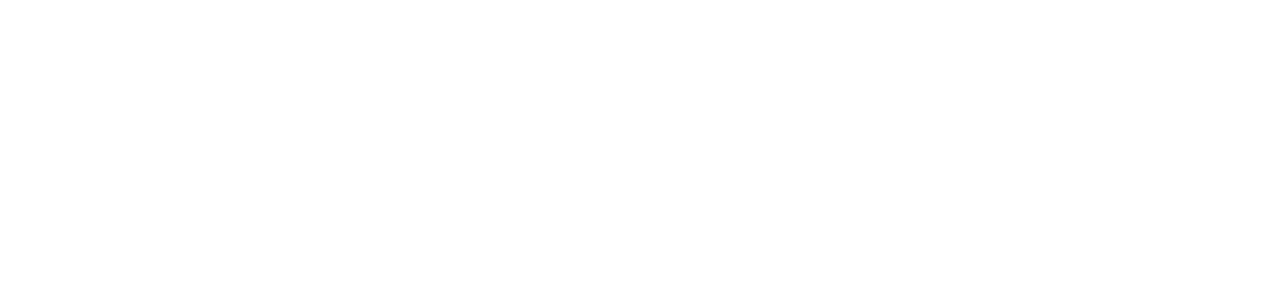
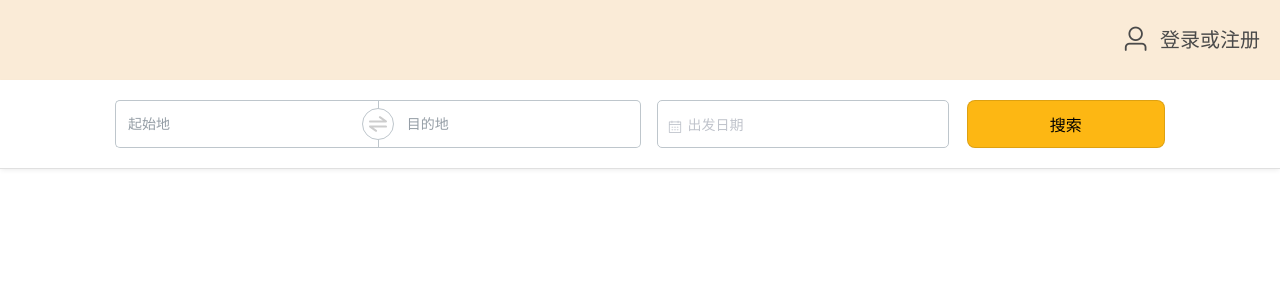
Before and after one commit to zpy1207/ticket-purchase, a Nuxt app: page /searchDetail in a window 1280 px wide. Before the commit this address had no page. Shown: the top 300 px of the page. Built offline with nearby package versions, Linux system fonts and the light colour scheme.

Commit message:
build search-datail page

```diff
--- /dev/null
+++ b/assets/styles/components/headerTab.scss
@@ -0,0 +1,11 @@
+@import "./../index.scss";
+
+.index-page__login {
+  display: flex;
+  justify-content: center;
+  align-items: center;
+}
+
+.login-or-register {
+  font-size: 1.25rem;
+}
--- a/assets/styles/components/searchTab.scss
+++ b/assets/styles/components/searchTab.scss
@@ -1 +1,11 @@
-@import "./../main.scss";
+@import "./../index.scss";
+
+.input-date {
+  span {
+    text-align: center;
+  }
+}
+
+.el-date-table td span {
+  text-align: center;
+}
--- a/assets/styles/index.scss
+++ b/assets/styles/index.scss
@@ -11,6 +11,7 @@
   align-items: center;
   justify-content: flex-end;
   padding: 20px;
+  min-height: 50px;
 
   .index-page__header-icon {
     font-size: 1.8rem;
@@ -41,6 +42,10 @@
 
   .el-input__inner {
     border: 0px solid ;
+  }
+
+  .el-input__icon {
+    line-height: 35px;
   }
 }
 
@@ -89,6 +94,6 @@
 .tab-view {
   position: relative;
   transition: height .3s ease;
-  overflow: auto;
+  // overflow: auto;
   height: auto;
 }
--- a/assets/styles/main.scss
+++ b/assets/styles/main.scss
@@ -16,7 +16,7 @@
 body {
   text-align: right;
   line-height: 1.55;
-  overflow: overlay;
+  // overflow: overlay;
   max-width: 100%;
   margin: 0;
   padding: 0;
@@ -52,10 +52,14 @@
 
   .is-first-input {
     border-right-width: 0;
+    border-top-right-radius: 0;
+    border-bottom-right-radius: 0;
   }
 
   .is-last-input {
     border-left-width: 0;
+    border-top-left-radius: 0;
+    border-bottom-left-radius: 0;
   }
 
   input {
@@ -70,6 +74,7 @@
     border-radius: 8px;
     color: var(--gray-600);
     font-size: inherit;
+    z-index: 20;
   }
 }
 
@@ -83,6 +88,7 @@
   flex-wrap: nowrap;
   align-items: center;
   border: 1px solid var(--gray-200);
+  border-radius: 5px;
 }
 
 .a-input__label {
--- /dev/null
+++ b/assets/styles/searchDetail.scss
@@ -0,0 +1,78 @@
+// @import "./index.scss";
+
+* {
+  --tw-shadow: 0 0 #0000;
+  --tw-shadow-colored: 0 0 #0000;
+  --tw-ring-shadow: 0 0 #0000;
+  --tw-ring-offset-shadow: 0 0 #0000;
+  --border-1: rgba(0, 0, 0, .12);
+}
+
+.a-container {
+    --a-container-p-x: .5rem;
+    padding-left: var(--a-container-p-x);
+    padding-right: var(--a-container-p-x);
+    max-width: 320px;
+    margin-left: auto;
+    margin-right: auto;
+    height: auto;
+}
+
+.collapsed-search-form {
+  position: sticky;
+  top: 0;
+  right: 0;
+  left: 0;
+  padding: 20px 0;
+  -webkit-animation: expand .15s cubic-bezier(.65,.05,.36,1);
+  animation: expand .15s cubic-bezier(.65,.05,.36,1);
+}
+
+.relative {
+  position: relative;
+}
+
+.sticky-search-container {
+  --search-form-container: 64px;
+  height: var(--search-form-container);
+  transition: height .15s cubic-bezier(.65,.05,.36,1);
+  will-change: height;
+  position: relative;
+}
+
+.sticky-search-position {
+  --tw-shadow: 0 2px 5px -1px rgba(0, 0, 0, .08);
+  --tw-shadow-colored: 0 2px 5px -1px var(--tw-shadow-color);
+  box-shadow: var(--tw-ring-offset-shadow, 0 0 #0000),var(--tw-ring-shadow, 0 0 #0000),var(--tw-shadow);
+  width: 100%;
+  background-color: #fff;
+  border-bottom: solid 1px var(--border-1);
+}
+
+@media screen and (min-width: 360px) {
+  .a-container {
+    --a-container-p-x: 1rem;
+    max-width: none;
+    width: 100%;
+    padding-left: 1rem;
+    padding-right: 1rem;
+  }
+}
+
+@media screen and (min-width: 768px) {
+  .a-container {
+    max-width: 100%;
+  }
+}
+
+@media screen and (min-width: 992px) {
+  .a-container {
+    max-width: 980px;
+  }
+}
+
+@media screen and (min-width: 1200px) {
+  .a-container {
+    max-width: 1200px;
+  }
+}
--- /dev/null
+++ b/components/HeaderTab.vue
@@ -0,0 +1,23 @@
+<template>
+    <div class="index-page__header">
+      <img class="index-page__header-logo">
+      <div class="index-page__login" @click="onLogin">
+        <i class="el-icon-user index-page__header-icon" style="cursor: pointer;"></i>
+        <span class="login-or-register">登录或注册</span>
+      </div>
+    </div>
+</template>
+
+<script>
+export default {
+  methods: {
+    onLogin() {
+      this.$emit('onLogin')
+    }
+  }
+}
+</script>
+
+<style lang="scss">
+@import "~assets/styles/components/headerTab.scss"
+</style>
--- a/components/SearchTab.vue
+++ b/components/SearchTab.vue
@@ -114,5 +114,5 @@
 </script>
 
 <style lang="scss" scoped>
-@import "~assets/styles/index.scss"
+@import "~assets/styles/components/searchTab.scss"
 </style>
--- a/components/SelfModal.vue
+++ b/components/SelfModal.vue
@@ -29,7 +29,7 @@
               <font style="vertical-align: inherit;">{{ labelMobile }}</font>
             </label>
             <span class="help-text is-invalid">
-              <font style="vertical-align: inherit;">{{ errMessage }}</font>
+              <font style="vertical-align: inherit;">{{ errMessageMobile }}</font>
             </span>
           </div>
           <div class="a-input mb-5 text-right has-append is-lg">
@@ -66,6 +66,9 @@
             <label class="a-input__label">
               <font style="vertical-align: inherit;">{{ labelConfirmPsd }}</font>
             </label>
+            <span class="help-text is-invalid">
+              <font style="vertical-align: inherit;">{{ errMessagePsd }}</font>
+            </span>
           </div>
           <!-- <p class="flex text-right text-2 text-grays-500 mb-4"></p> -->
           <div class="text-center auth-actions">
@@ -88,7 +91,8 @@
   data() {
     return {
       confirmPsd: '',
-      errMessage: '',
+      errMessageMobile: '',
+      errMessagePsd: '',
       isLogin: true,
       mobileNumber: "",
       labelConfirmPsd: '请再次输入密码',
@@ -128,11 +132,14 @@
       this.labelPsd = ''
     },
     onSubmit() {
-      console.log('submit mobile number', this.mobileNumber)
+      // console.log('submit mobile number', this.mobileNumber)
     },
     onBlurConfirmPsd() {
       if (!this.confirmPsd) {
         this.labelConfirmPsd = "请再次输入密码"
+      }
+      if (this.confirmPsd !== this.psd) {
+        this.errMessagePsd = "两次输入的密码不一致"
       }
     },
     onBlurMobile() {
@@ -140,9 +147,9 @@
         this.labelMobile = "电话号码"
       }
       if (this.mobileNumber && !isMobile(this.mobileNumber)) {
-        this.errMessage = "请输入正确的电话号码"
+        this.errMessageMobile = "请输入正确的电话号码"
       } else {
-        this.errMessage = ''
+        this.errMessageMobile = ''
       }
     },
     onBlurPsd() {
--- a/pages/index.vue
+++ b/pages/index.vue
@@ -1,19 +1,12 @@
 <template>
   <div class="index-page">
-    <div class="index-page__header">
-      <img class="index-page__header-logo">
-      <div class="index-page__login" @click="onLogin">
-        <i class="el-icon-user index-page__header-icon" style="cursor: pointer;"></i>
-        <span class="login-or-register">登录或注册</span>
-      </div>
-
-      <!-- <i class="el-icon-notebook-2 index-page__header-icon"></i>
-      <span>跟踪订单</span> -->
-    </div>
-
+  <header-tab
+    @onLogin="onLogin"
+  ></header-tab>
   <main>
     <div class="index-page__bg">
-      <img class="index-page__bg-pic" src="https://cdn.alibaba.ir/h2/desktop/assets/images/hero/hero-e1fa22fb.webp" alt="airplane">
+      <!-- <img class="index-page__bg-pic" src="https://cdn.alibaba.ir/h2/desktop/assets/images/hero/hero-e1fa22fb.webp" alt="airplane"> -->
+      <img class="index-page__bg-pic" src="../static/picheader.webp" alt="airplane">
     </div>
     <div class="index-page__search-container a-container">
       <div class="search-bar a-card products-box">
@@ -29,20 +22,20 @@
     ></SelfModal>
   </div>
 
-
   </div>
 </template>
 
 <script>
 import SearchTab from '../components/SearchTab.vue'
 import SelfModal from '../components/SelfModal.vue'
-
+import HeaderTab from '~/components/HeaderTab.vue'
 
 export default {
-  name: 'IndexPage',
+  name: 'HomePage',
   components: {
     SearchTab,
-    SelfModal
+    SelfModal,
+    HeaderTab
   },
   data() {
     return {
@@ -54,11 +47,11 @@
       this.showLogin = false
     },
     onSearch() {
-      console.log('onSearch')
+      // console.log('onSearch')
     },
     onLogin () {
       this.showLogin = true
-      console.log('login')
+      // console.log('login')
     }
   }
 }
--- /dev/null
+++ b/pages/searchDetail.vue
@@ -0,0 +1,38 @@
+<template>
+  <div class="search-bar">
+    <header-tab></header-tab>
+
+    <div class="relative sticky-search-position">
+      <div class="a-container">
+        <div class="collapsed-search-form">
+          <search-tab></search-tab>
+        </div>
+      </div>
+    </div>
+  </div>
+</template>
+
+<script>
+import SearchTab from '../components/SearchTab.vue'
+import HeaderTab from '~/components/HeaderTab.vue'
+
+export default {
+  name: 'SearchDetailPage',
+  comments: {
+    HeaderTab,
+    SearchTab,
+  },
+  data() {
+    return {
+
+    }
+  },
+  methods: {
+
+  }
+}
+</script>
+
+<style lang="scss" scoped>
+@import "~assets/styles/searchDetail.scss"
+</style>>
--- /dev/null
+++ b/static/index1.vue
@@ -0,0 +1,25 @@
+<template>
+  <div>
+    <div class="index-page__header">
+      <img class="index-page__header-logo">
+      <div class="index-page__login" @click="onLogin">
+        <i class="el-icon-user index-page__header-icon" style="cursor: pointer;"></i>
+        <span class="login-or-register">登录或注册</span>
+      </div>
+
+      <!-- <i class="el-icon-notebook-2 index-page__header-icon"></i>
+      <span>跟踪订单</span> -->
+    </div>
+    <!-- <nuxt-link to="/"></nuxt-link> -->
+  </div>
+</template>
+
+<script>
+export default {
+  name: 'IndexPage'
+}
+</script>
+
+<style lang="scss">
+@import "~assets/styles/index.scss"
+</style>
```
